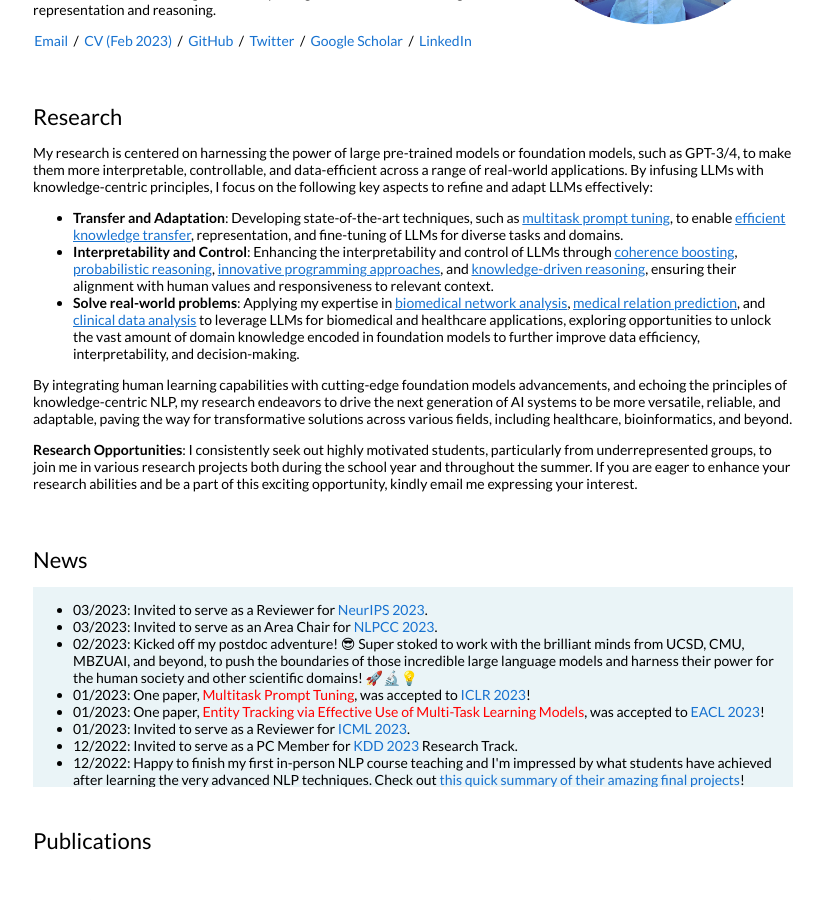
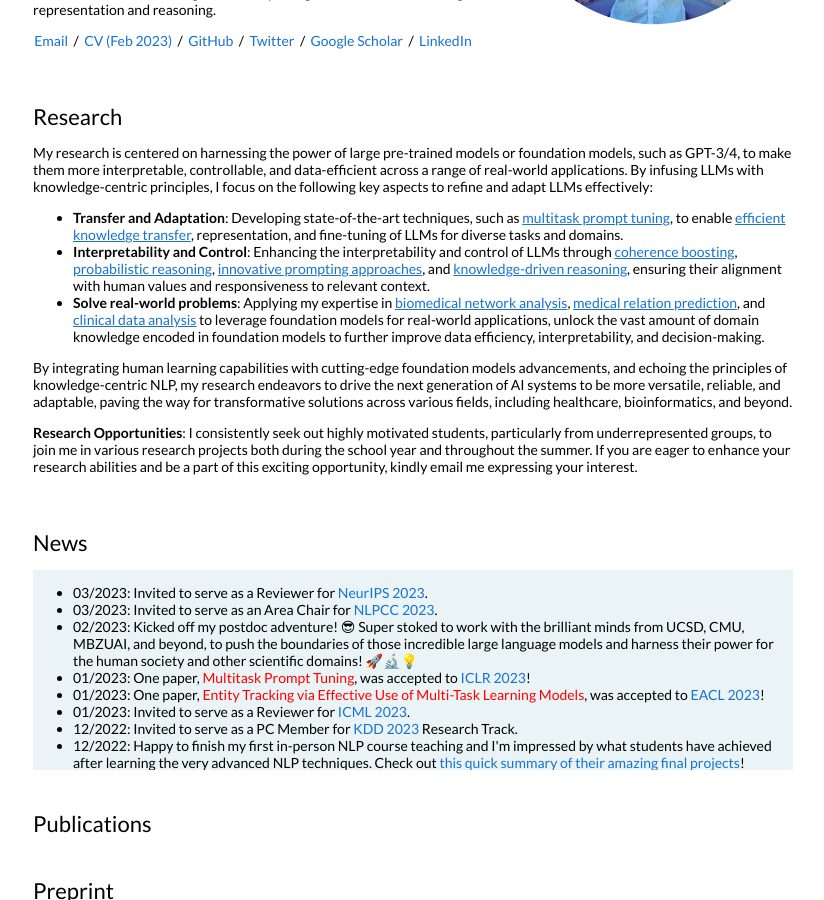
Before and after one commit to zhenwang9102/zhenwang9102.github.io, a Jekyll site: the page built from _posts/2019-06-02-venue.markdown, in a window 1280 px wide and 900 px high, scrolled down 319 px. Shown: the whole window, without its empty margins (227-1051 px from the left). Built offline with Jekyll 4.4.1, drawn with Linux system fonts in a browser that asks for light colours.

Commit message:
Update default.html

```diff
--- a/_layouts/default.html
+++ b/_layouts/default.html
@@ -75,10 +75,10 @@
                   <b>Transfer and Adaptation</b>: Developing state-of-the-art techniques, such as <a style="text-decoration:underline;" href="https://arxiv.org/abs/2303.02861">multitask prompt tuning</a>, to enable <a style="text-decoration:underline;" href="https://aclanthology.org/2022.suki-1.7/">efficient knowledge transfer</a>, representation, and fine-tuning of LLMs for diverse tasks and domains.
                 </li>
                 <li>
-                  <b>Interpretability and Control</b>: Enhancing the interpretability and control of LLMs through <a style="text-decoration:underline;" href="https://arxiv.org/abs/2110.08294">coherence boosting</a>, <a style="text-decoration:underline;" href="https://arxiv.org/abs/2210.01293">probabilistic reasoning</a>, <a style="text-decoration:underline;" href="https://arxiv.org/abs/2303.14310">innovative programming approaches</a>, and <a style="text-decoration:underline;" href="https://arxiv.org/abs/2005.00889">knowledge-driven reasoning</a>, ensuring their alignment with human values and responsiveness to relevant context.
+                  <b>Interpretability and Control</b>: Enhancing the interpretability and control of LLMs through <a style="text-decoration:underline;" href="https://arxiv.org/abs/2110.08294">coherence boosting</a>, <a style="text-decoration:underline;" href="https://arxiv.org/abs/2210.01293">probabilistic reasoning</a>, <a style="text-decoration:underline;" href="https://arxiv.org/abs/2303.14310">innovative prompting approaches</a>, and <a style="text-decoration:underline;" href="https://arxiv.org/abs/2005.00889">knowledge-driven reasoning</a>, ensuring their alignment with human values and responsiveness to relevant context.
                 </li>
                 <li>
-                  <b>Solve real-world problems</b>: Applying my expertise in <a style="text-decoration:underline;" href="">biomedical network analysis</a>, <a style="text-decoration:underline;" href="https://arxiv.org/abs/2005.00889">medical relation prediction</a>, and <a style="text-decoration:underline;" href="https://arxiv.org/abs/1906.09285" >clinical data analysis</a> to leverage LLMs for biomedical and healthcare applications, exploring opportunities to unlock the vast amount of domain knowledge encoded in foundation models to further improve data efficiency, interpretability, and decision-making.
+                  <b>Solve real-world problems</b>: Applying my expertise in <a style="text-decoration:underline;" href="">biomedical network analysis</a>, <a style="text-decoration:underline;" href="https://arxiv.org/abs/2005.00889">medical relation prediction</a>, and <a style="text-decoration:underline;" href="https://arxiv.org/abs/1906.09285" >clinical data analysis</a> to leverage foundation models for real-world applications, unlock the vast amount of domain knowledge encoded in foundation models to further improve data efficiency, interpretability, and decision-making.
                  </li>
 <!--                 <li>
                   <b>Knowledge Acquisition</b>: Structured information extraction from text and graphs, knowledge graph construction, knowledge distillation from large language models
```
